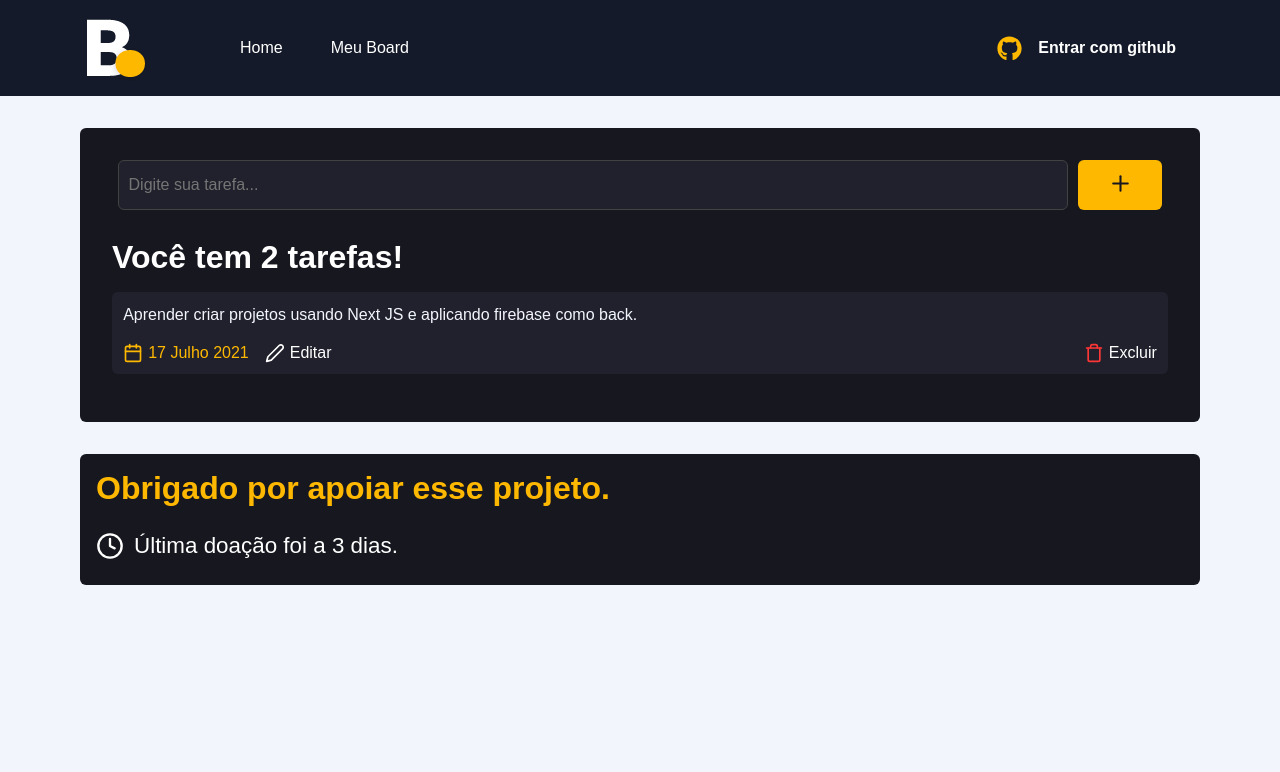
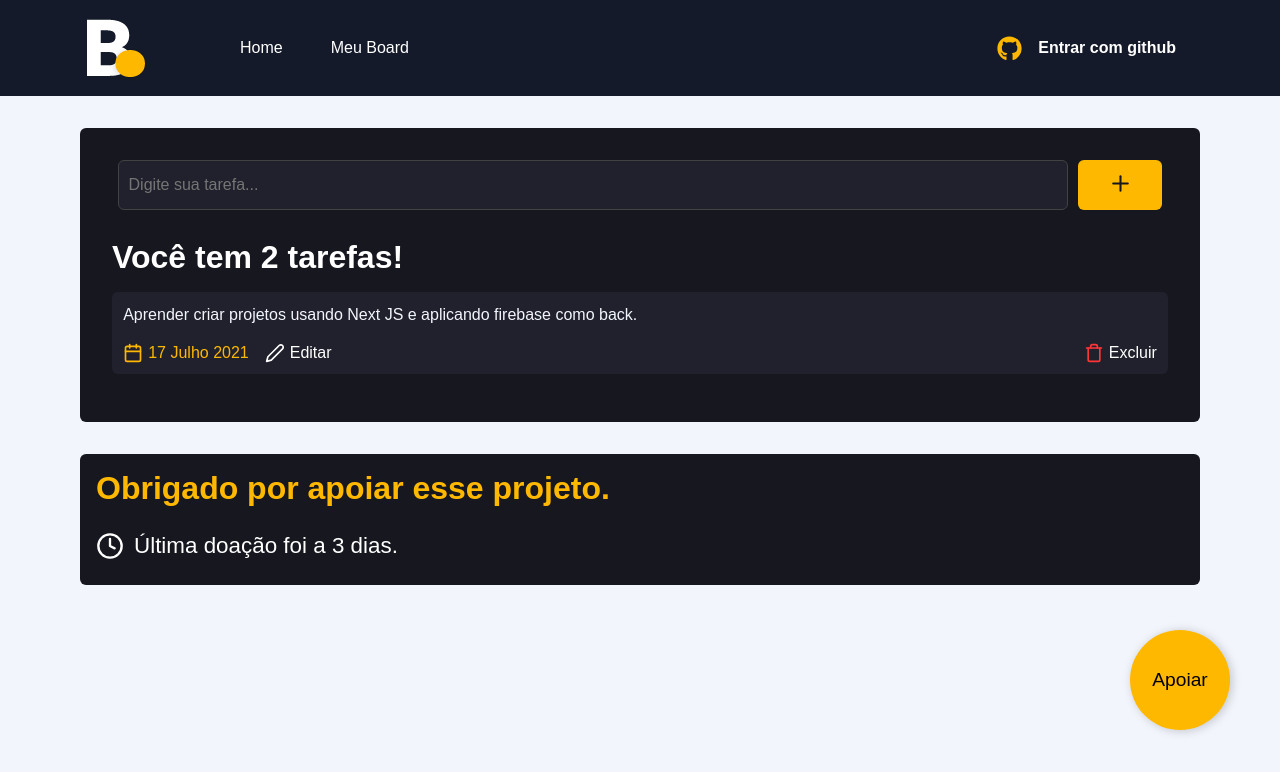
Before and after one commit to AdelmoMenezes123/board01, a Next.js app: page /board in a window 1280 px wide. Shown: the top 772 px of the page. Built offline with nearby package versions, Linux system fonts and the light colour scheme.

Commit message:
cria botao de apoio

```diff
--- /dev/null
+++ b/src/components/SupportButton/index.tsx
@@ -0,0 +1,11 @@
+import Link from 'next/link';
+import styles from './styles.module.scss';
+export function SupportButton() {
+  return (
+    <div className={styles.doanteContainer}>
+      <Link href='/donate'>
+        <button>Apoiar</button>
+      </Link>
+    </div>
+  )
+}
--- /dev/null
+++ b/src/components/SupportButton/styles.module.scss
@@ -0,0 +1,21 @@
+.doanteContainer{
+  position: absolute;
+  bottom: 70px;
+  right: 50px;
+  z-index: 99;
+
+  button{
+    border: 0;
+    background-color: #FFB800;
+    width: 100px;
+    height: 100px;
+    border-radius: 50px;
+    font-size: 1.2rem;
+    filter: drop-shadow(2px 1px 5px rgba(0,0,0,0.2));
+    transition: all 0.2s ;
+  }
+
+  button:hover{
+    transform: scale(1.2);
+  }
+}
--- a/src/pages/board/index.tsx
+++ b/src/pages/board/index.tsx
@@ -1,6 +1,7 @@
 import Head from 'next/head';
 import styles from './styles.module.scss'
 import { FiPlus, FiCalendar, FiEdit2, FiTrash, FiClock } from 'react-icons/fi'
+import { SupportButton } from '../../components/SupportButton';
 
 export default function Board(){
   return(
@@ -51,6 +52,8 @@
           </time>
         </div>
       </div>
+
+      <SupportButton/>
     </>
   )
 }
```
